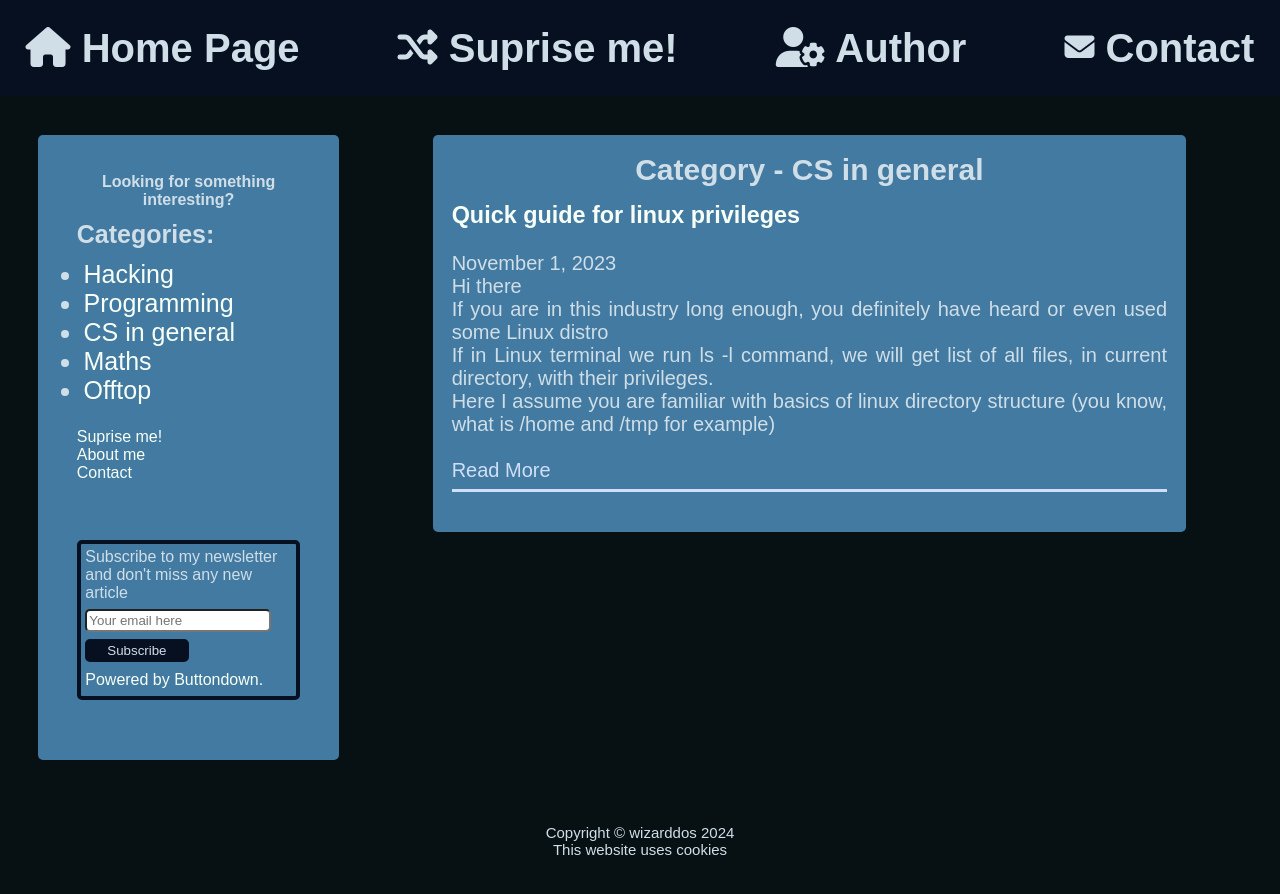
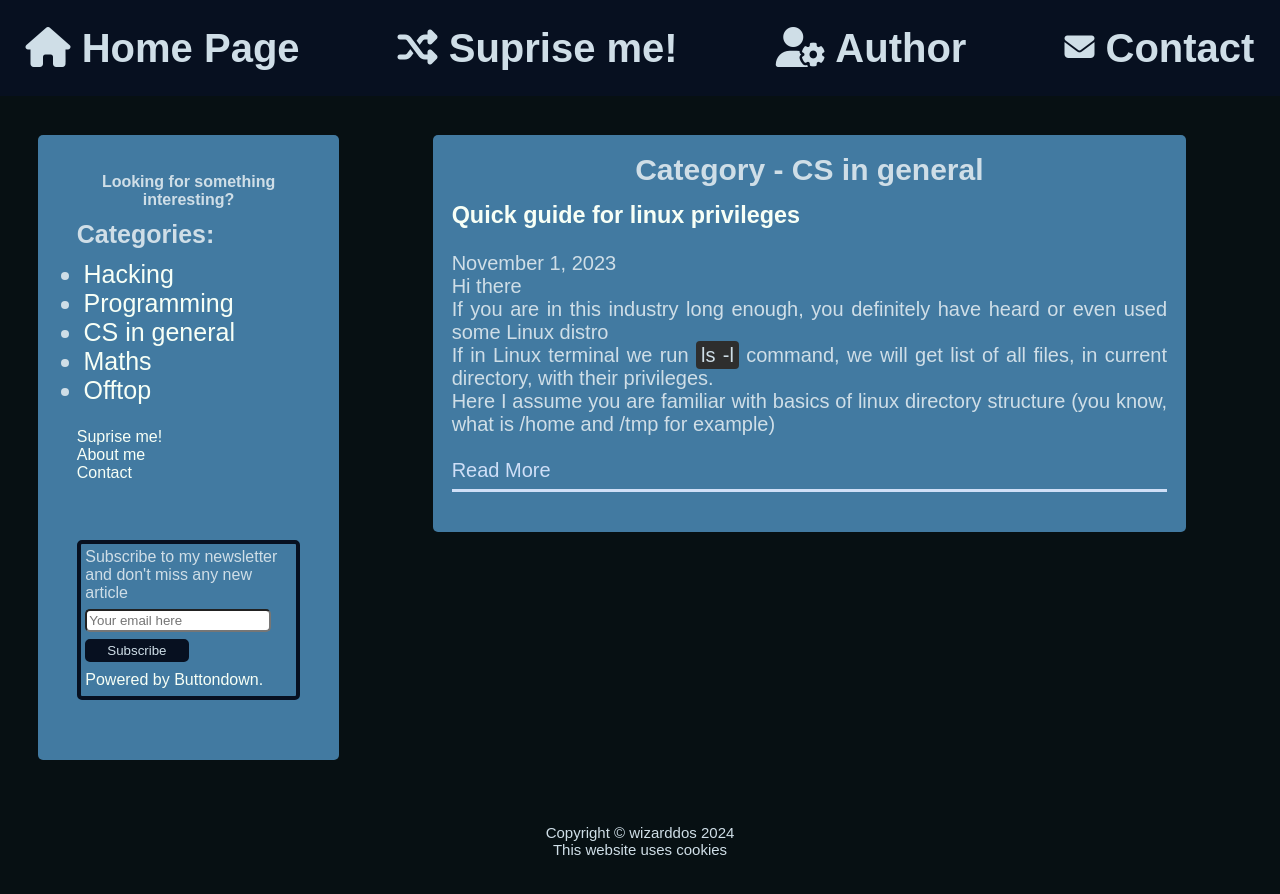
Before and after one commit to wizarddos/blog, a Jekyll site: the page built from categories/cs.html, in a window 1280 px wide. Shown: the top 894 px of the page. Built offline with Jekyll 4.4.1, drawn with Linux system fonts in a browser that asks for light colours.

Commit message:
Fixed non-styled inline codeblocks

```diff
--- a/assets/css/article.css
+++ b/assets/css/article.css
@@ -63,3 +63,10 @@ img{
     margin-left: auto;
     text-align: right;
 }
+
+code.language-plaintext{
+    background-color: #2e2e2e;
+    border-radius: 4px;
+
+    padding: 3px 5px;
+}
```
